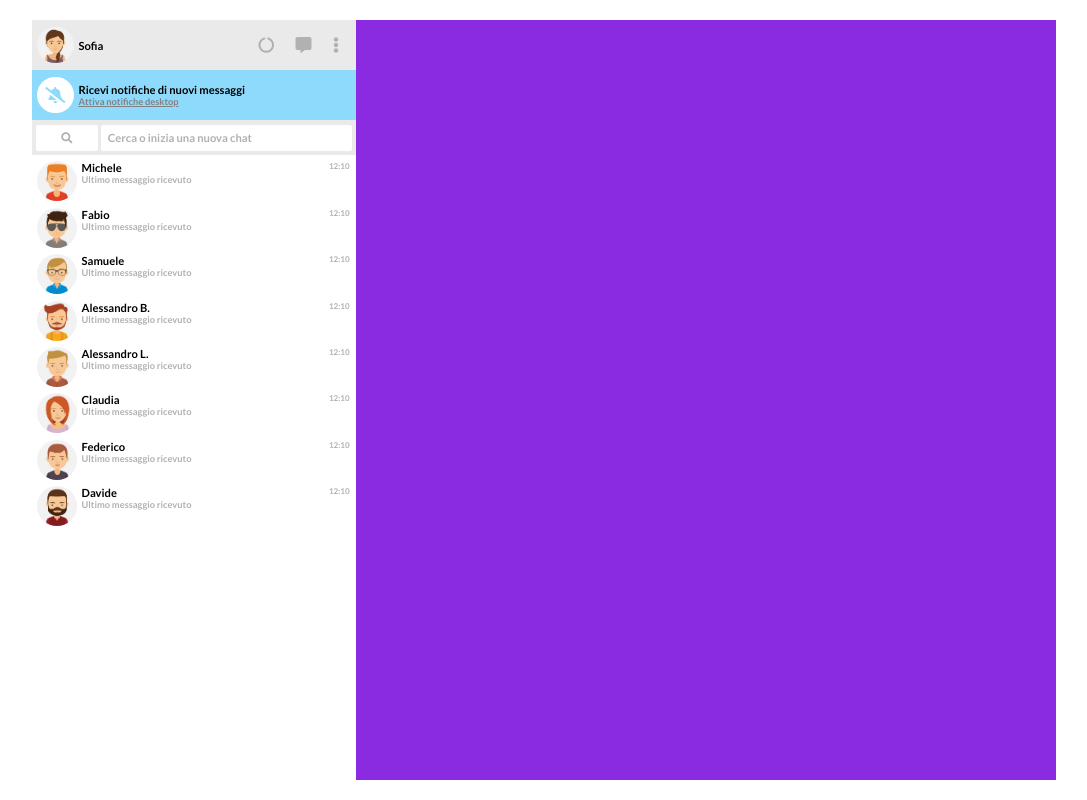
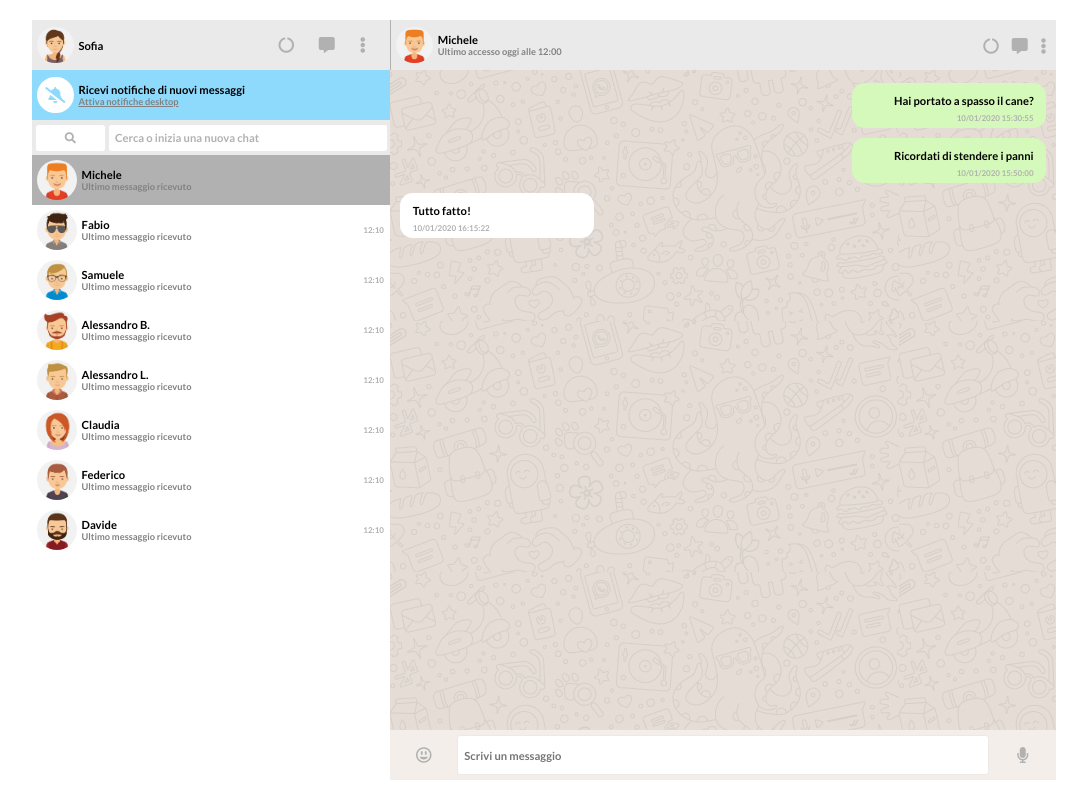
Before and after one commit to DannySilv/vue-boolzapp, a plain HTML site: page index.html in a window 1280 px wide. Shown: the whole page, without its empty margins (96-1183 px from the left). Drawn offline with nearby package versions, Linux system fonts and the light colour scheme.

Commit message:
Completed Milestone 1 & Some dynamics

```diff
--- a/css/style.css
+++ b/css/style.css
@@ -17,6 +17,19 @@ img {
 
 .ml-0-3 {
     margin-left: 0.3rem;
+}
+
+/* ACTIVE */
+.show {
+    display: flex;
+}
+
+.hide {
+    display: none!important;
+}
+
+.active {
+    background-color: #b1b1b1;
 }
 
 /* MAIN */
@@ -146,18 +159,17 @@ img {
 
 .contacts {
     list-style: none;
-    padding: 0.4rem 0;
 }
 
 .this-contact {
-    height: 40px;
+    height: 50px;
     display: flex;
     justify-content: flex-start;
-    margin-bottom: 0.4rem;
+    align-items: center;
 }
 
 .avatar-container {
-    margin-left: 0.3rem;
+    margin: 0.3rem 0 0.3rem 0.3rem;
     width: 2.5rem;
     height: 2.5rem;
     border-radius: 50%;
@@ -165,7 +177,7 @@ img {
 }
 
 .this-contact > .text-container h5 {
-    color: #b1b1b1;
+    color: #828282;
 }
 
 .last-access {
@@ -178,7 +190,102 @@ img {
 /* RIGHT-SECTION */
 .right-section {
     width: 65%;
-    min-width: 700px;
+    min-width: 600px;
+}
 
-    background-color: blueviolet;
+/* RIGHT-HEADER */
+.right-header {
+    height: 50px;
+    display: flex;
+    justify-content: flex-start;
+    align-items: center;
+    background-color: #eaeaea;
+    border-left: 1px solid #b1b1b1;
 }
+
+.right-header > .text-container h5 {
+    color: #828282;
+}
+
+.right-nav {
+    margin-left: auto;
+}
+
+.right-nav i {
+    margin-right: 0.6rem;
+    color: #b1b1b1;
+}
+
+/* RIGHT-CHAT */
+.right-chat {
+    height: calc(100% - 100px);
+    width: 100%;
+    padding-top: 0.8rem;
+    padding-left: 0.6rem;
+    padding-right: 0.6rem;
+    background-image: url("../img/mine.jpg");
+}
+
+.message-row {
+    display: flex;
+    flex-direction: column;
+    padding: 0.3rem 0.8rem;
+    border-radius: 0.8rem;
+    margin-bottom: 0.6rem;
+    width: 30%;
+}
+
+.message-row.sent {
+    align-items: flex-end;
+    background-color: #d5f9ba;
+    text-align: end;
+    margin-left: auto;
+}
+
+.message-row.received {
+    align-items: flex-start;
+    background-color: white;
+    text-align: left;
+    margin-right: auto;
+
+}
+
+.message {
+    padding: 0.4rem 0;
+    border-radius: 0.5rem;
+    font-size: 0.7rem;
+}
+
+.msg-time {
+    float:right;
+    text-align: end;
+    font-size: 0.5rem;
+    color: #b1b1b1;
+}
+
+/* RIGHT-FOOTER */
+.right-footer {
+    height: 50px;
+    display: flex;
+    justify-content: space-evenly;
+    align-items: center;
+    background-color: #f3eeea;
+    width: 100%;
+}
+
+.right-footer input {
+    height: 80%;
+    width: 80%;
+    font-family: 'Lato', sans-serif;
+    font-size: 0.7rem;
+    font-weight: 700;
+    border: 1px solid #eaeaea;
+    border-radius: 0.2rem;
+    padding: 0.4rem;
+}
+
+.right-footer i {
+    text-align: center;
+    width: 10%;
+    color: #b1b1b1;
+}
--- a/index.html
+++ b/index.html
@@ -64,7 +64,9 @@
                         <ul class="contacts">
                             <li
                             v-for="(item, index) in contacts"
-                            class="this-contact">
+                            class="this-contact"
+                            :class="index === currentContact ? 'active' : ''"
+                            @click="thisChat(index)">
                                 <div class="avatar-container">
                                     <img
                                     :src=" `img/avatar${item.avatar}.jpg` "
@@ -88,7 +90,46 @@
 
                 <!-- RIGHT-SECTION -->
                 <section class="right-section">
+                    <!-- RIGHT-HEADER -->
+                    <div
+                    class="right-header"
+                    v-for="(item, index) in contacts"
+                    :class="index === currentContact ? 'show' : 'hide' ">
+                        <div class="img-container">
+                            <img
+                            :src=" `img/avatar${item.avatar}.jpg` "
+                            :alt="item.name">
+                        </div>
+                        <div class="text-container ml-0-3">
+                            <h4>{{ item.name }}</h4>
+                            <h5>Ultimo accesso oggi alle 12:00</h5>
+                        </div>
+                        <div class="right-nav">
+                            <i class="fas fa-circle-notch"></i>
+                            <i class="fas fa-comment-alt"></i>
+                            <i class="fas fa-ellipsis-v"></i>
+                        </div>
+                    </div>
+                    <!-- /RIGHT-HEADER -->
 
+                    <!-- RIGHT-CHAT -->
+                    <div class="right-chat">
+                        <div class="message-row"
+                        v-for="message in contacts[currentContact].messages"
+                        :class="message.status">
+                            <div class="message">{{message.message}}</div>
+                            <div class="msg-time">{{message.date}}</div>
+                        </div>
+                    </div>
+                    <!-- /RIGHT-CHAT -->
+
+                    <!-- RIGHT-FOOTER -->
+                    <div class="right-footer">
+                        <i class="far fa-grin-alt"></i>
+                        <input type="text" placeholder="Scrivi un messaggio">
+                        <i class="fas fa-microphone"></i>
+                    </div>
+                    <!-- /RIGHT-FOOTER -->
                 </section>
                 <!-- /RIGHT-SECTION -->
             </div>
--- a/js/script.js
+++ b/js/script.js
@@ -167,6 +167,12 @@ const app = new Vue(
                     ],
                 }
             ],
+            currentContact: 0,
+        },
+        methods : {
+            thisChat(index) {
+                this.currentContact = index;
+            },
         },
     }
 )
```
